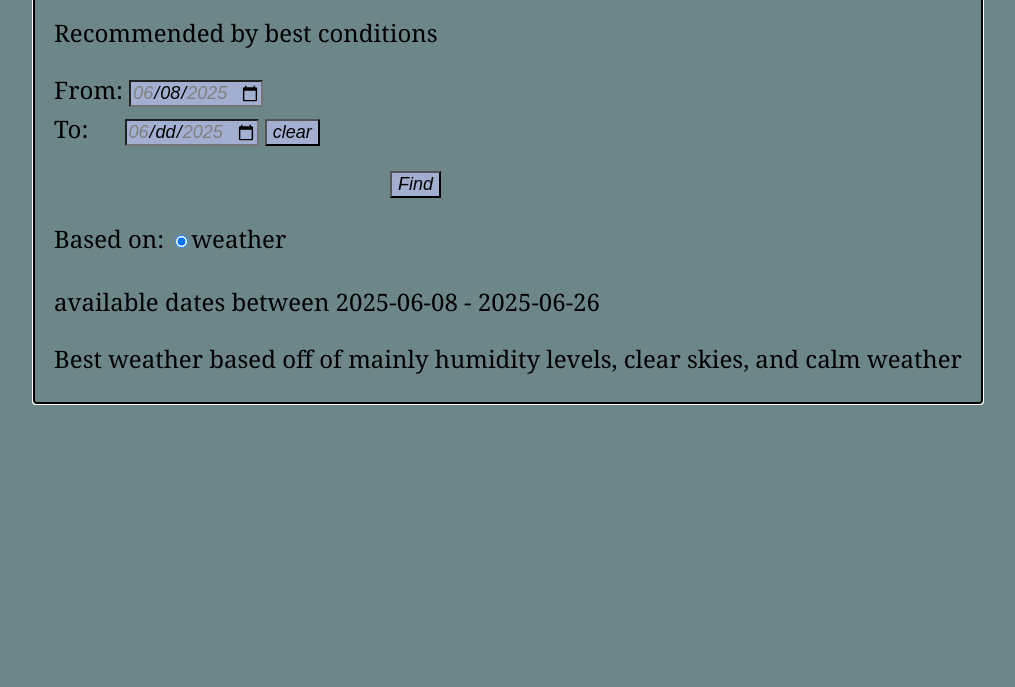
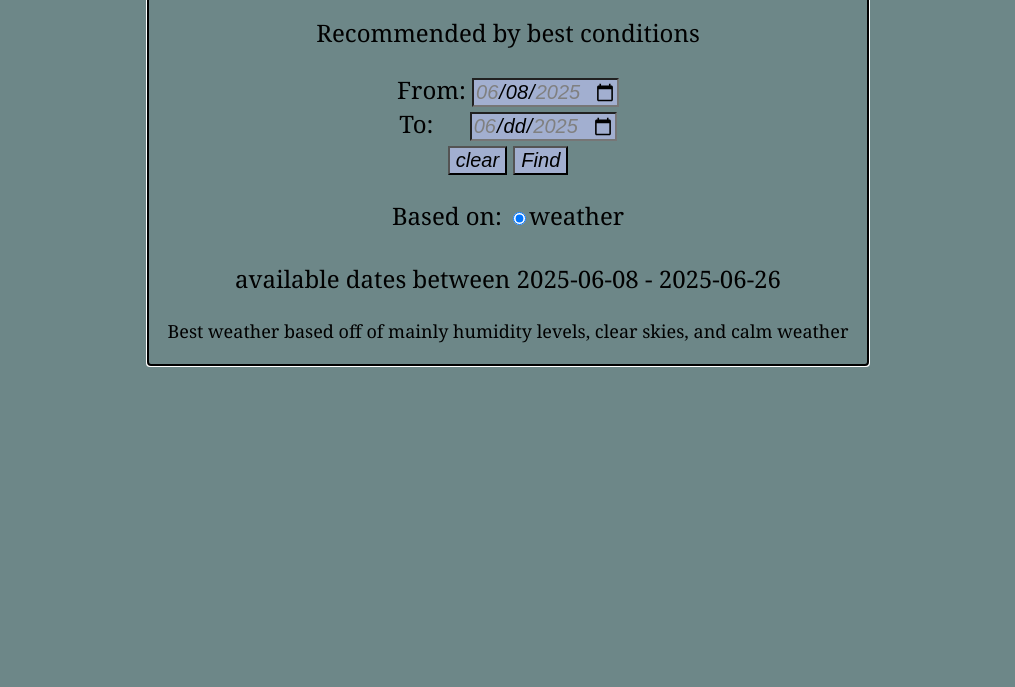
Before and after one commit to jsbarbuto/jsbarbuto.github.io, a plain HTML site: page index.html in a window 1280 px wide. Shown: the part 113-800 px from the top of the page, without its empty margins (132-1147 px from the left). Drawn offline with Linux system fonts and the light colour scheme.

Commit message:
Made website more centered

```diff
--- a/index.html
+++ b/index.html
@@ -18,9 +18,8 @@
 
             <div>
             <label>To: </label>
-            <input type="date" id="dateTo">
-            <button id="clear">clear</button><br>
-            </div>
+            <input type="date" id="dateTo"><br>
+            <button id="clear">clear</button>
 
 
             <button id="go">Find</button>
--- a/index.js
+++ b/index.js
@@ -18,12 +18,6 @@ document.getElementById("dateTo").max = dateRange[1];
 //calculating best location based on either of these conditions:
 //condtion 1
 document.getElementById("go").onclick = recommendCity;
-//condition 2
-document.getElementById("dateTo").addEventListener("input", function() {
-    if (this.value !== "") {
-        recommendCity();
-    }
-});
 
 
 document.getElementById("clear").onclick = function() {
--- a/style.css
+++ b/style.css
@@ -10,6 +10,9 @@ body{
     padding-left: 20px;
     padding-bottom: 1mm;
     outline: auto;
+
+    text-align: center;
+
 }
 
 #myH1{
@@ -25,12 +28,16 @@ h2{
     font-family: sans-serif;
     font-style: italic;
     background-color: rgb(162, 175, 208);
-    font-size: 18px
+    font-size: 20px
 
 }
 #dateTo{
     margin-left: 30px;
 }
+#p3{
+    font-size: 18px;
+}
+/*
 #go{
     margin-top: 25px;
     margin-left: 37%;
@@ -40,4 +47,4 @@ h2{
 }
 div{
     margin-top: 5px;
-}
+} */
```
